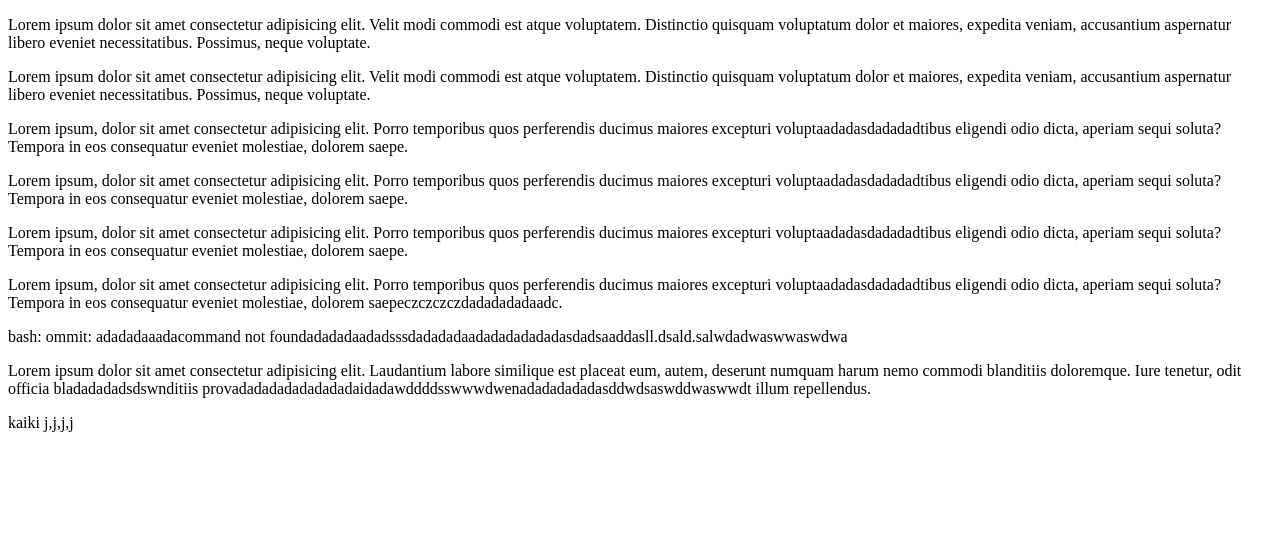
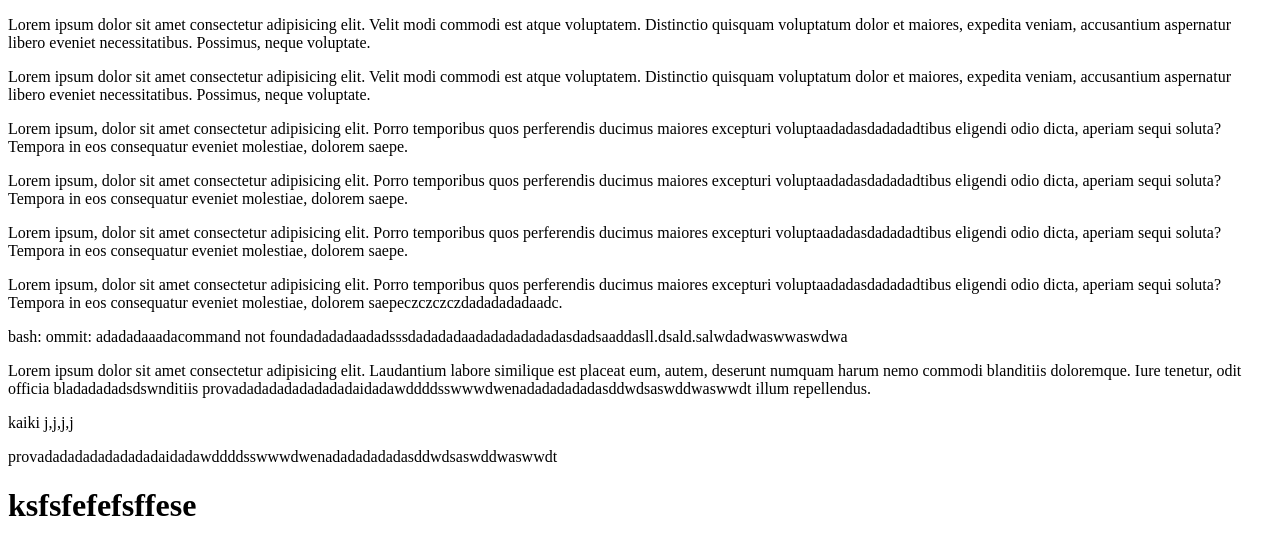
Before and after one commit to kaiki-Rodrigues/projeto-1, a plain HTML site: page index.html in a window 1280 px wide. Drawn offline with Linux system fonts and the light colour scheme.

Commit message:
kaiki fss

```diff
--- a/index.html
+++ b/index.html
@@ -23,6 +23,10 @@
 
     <p>kaiki j,j,j,j</p>
 
+    provadadadadadadadadaidadawddddsswwwdwenadadadadadasddwdsaswddwaswwdt
+
+    <h1>ksfsfefefsffese</h1>
+
 
 </body>
 </html>
```
